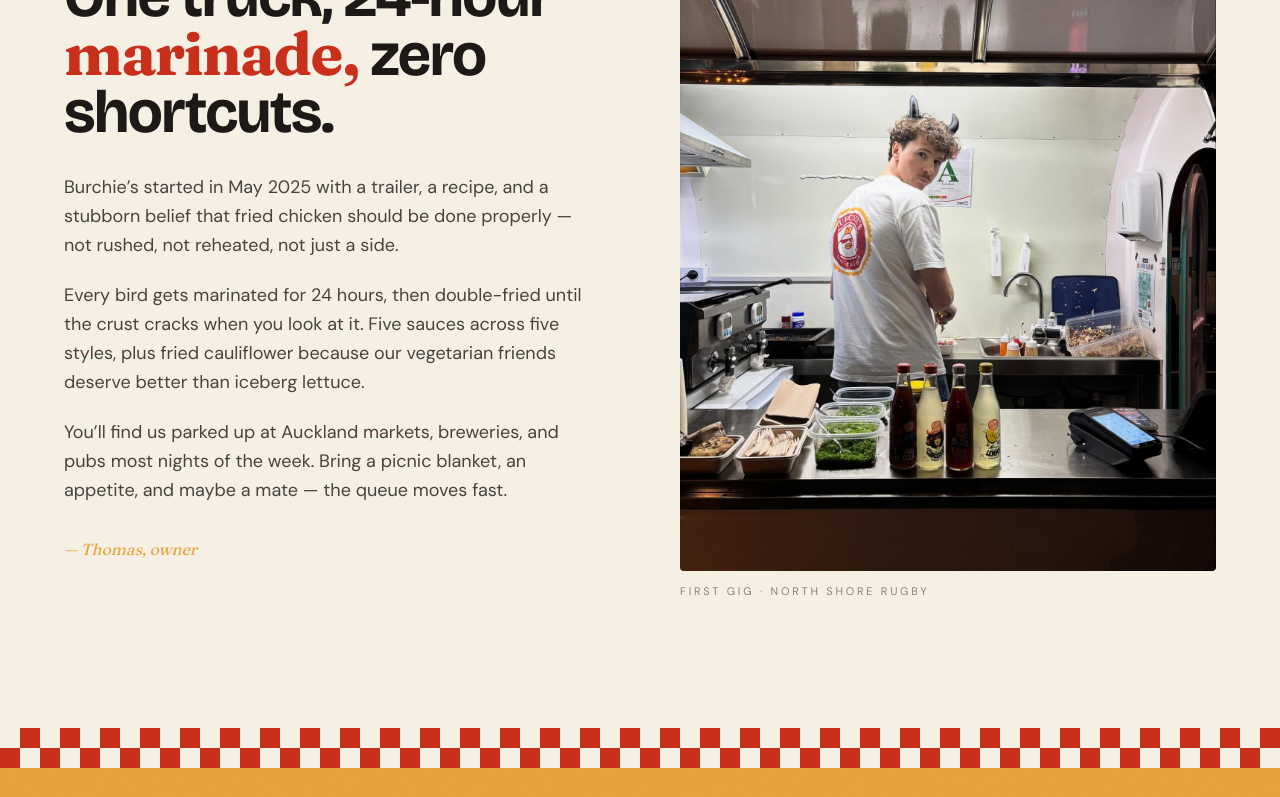
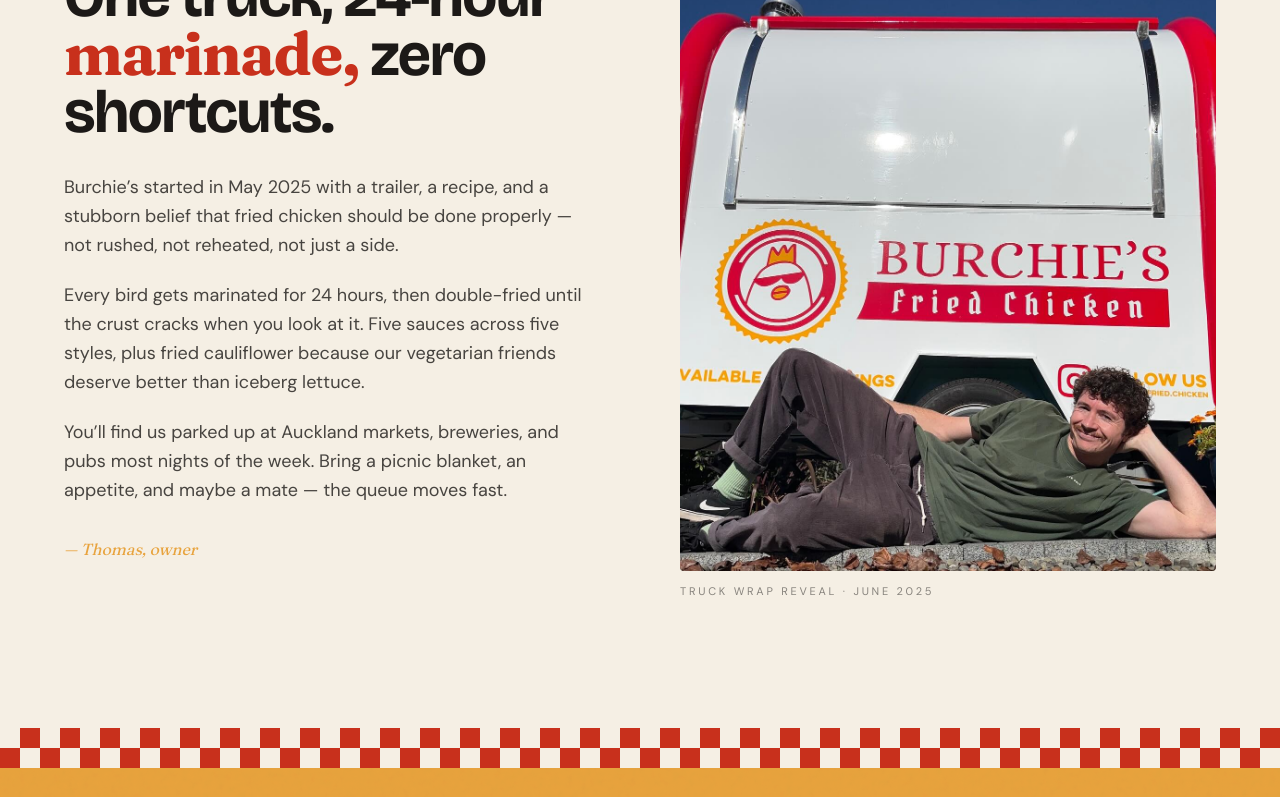
Before and after one commit to V1C4X/burchies-website, a Next.js app: page / in a window 1280 px wide. Shown: the part 1131-1928 px from the top of the page. Built offline with nearby package versions, Linux system fonts and the light colour scheme; no server answers.

Commit message:
style(story): use the lounging founder shot in front of the truck

```diff
--- a/src/components/StoryBlock.tsx
+++ b/src/components/StoryBlock.tsx
@@ -31,15 +31,15 @@ export function StoryBlock() {
         <AnimatedSection delay={0.2}>
           <div className="relative aspect-[4/5] overflow-hidden rounded-sm bg-bone">
             <Image
-              src="/instagram/2025-08-11_06-32-17_DNNGyjXyZoY_7.jpg"
-              alt="Thomas looking back at the camera from inside the Burchie's truck"
+              src="/instagram/2025-06-17_01-24-32_DK-72e9yo2w_5.jpg"
+              alt="Thomas lying on the ground in front of the newly-wrapped Burchie's truck"
               fill
               sizes="(max-width: 768px) 100vw, 50vw"
               className="object-cover"
             />
           </div>
           <p className="mt-3 text-[11px] tracking-widest uppercase text-charcoal/50">
-            First gig · North Shore Rugby
+            Truck wrap reveal · June 2025
           </p>
         </AnimatedSection>
       </div>
```
